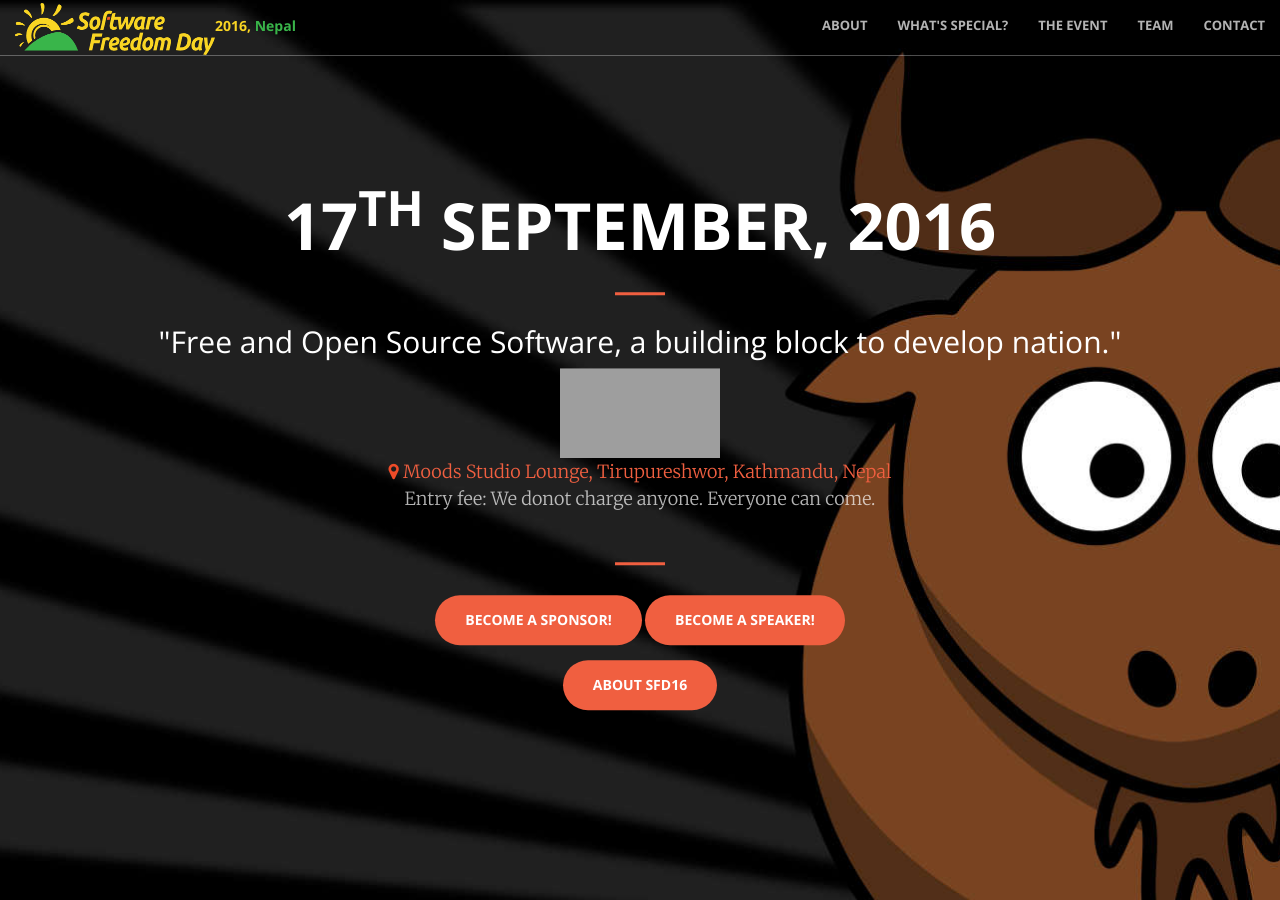
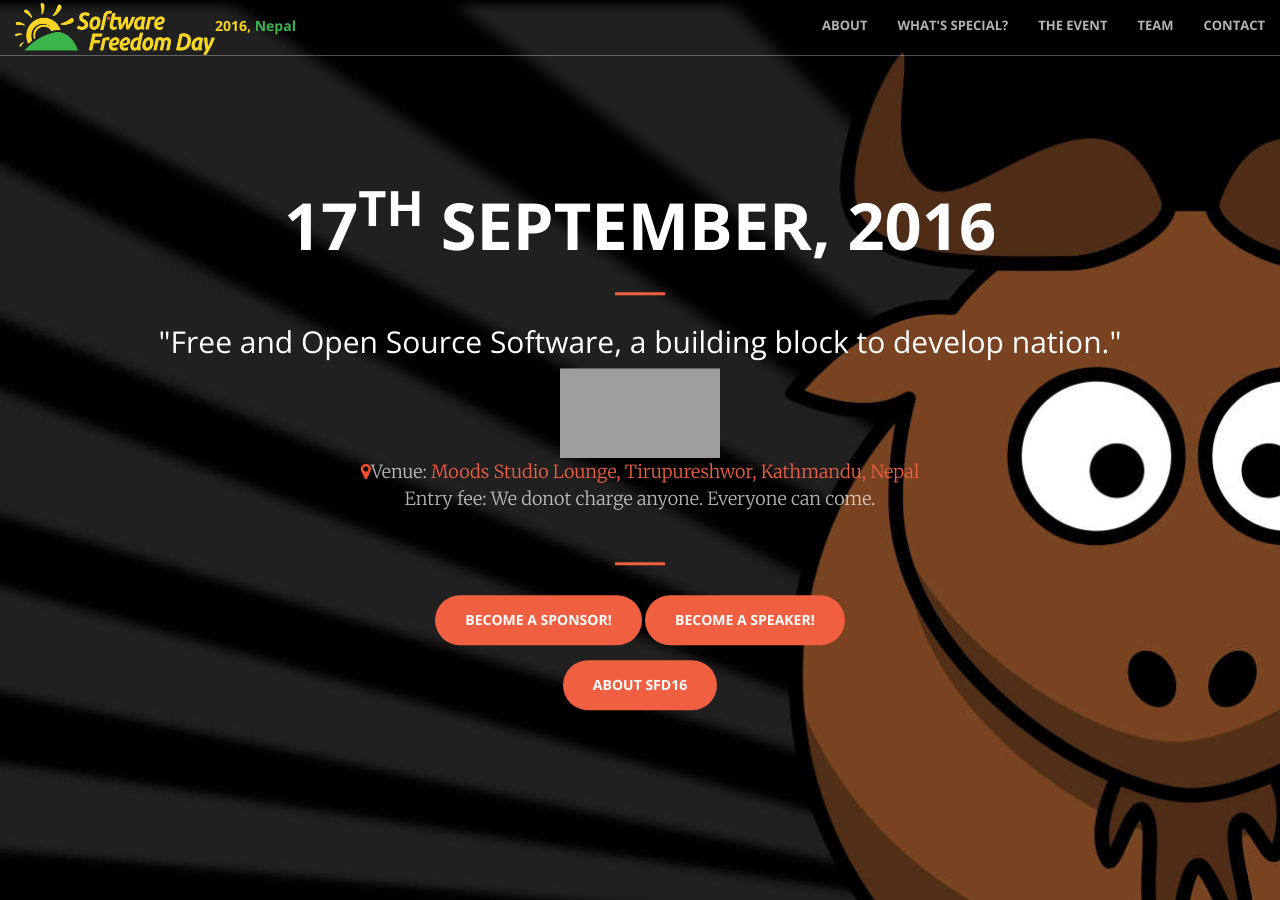
Before and after one commit to foss-np/sfd-2016, a Jekyll site: the page built from index.html, in a window 1280 px wide and 900 px high. Built offline with Jekyll 4.4.1, drawn with Linux system fonts in a browser that asks for light colours; grey boxes are pictures that could not be loaded.

Commit message:
Update header.html

```diff
--- a/_includes/header.html
+++ b/_includes/header.html
@@ -5,7 +5,7 @@
             <hr>
             <h2 class="section-heading">"Free and Open Source Software, a building block to develop nation."</h2>
             <a href="http://www.softwarefreedomday.org/"><img src="http://www.softwarefreedomday.org/countdown/banner1-UTC-4-en.png" border="0" width="160" height="90" alt="Celebrate SFD with us on September 17, 2016!"></a><br>
-            <p><i class="fa fa-map-marker colored" aria-hidden="true"></i> <a href="https://www.google.com.np/maps/place/MOODS+STUDIO+LOUNGE/@27.6913308,85.3167517,17z/data=!4m5!3m4!1s0x39eb19b24524ef9b:0x9096f7f2c5437897!8m2!3d27.6913308!4d85.3167517!6m1!1e1?hl=en">Moods Studio Lounge, Tirupureshwor, Kathmandu, Nepal</a><br>
+            <p><i class="fa fa-map-marker colored" aria-hidden="true"></i>Venue: <a href="https://www.google.com.np/maps/place/MOODS+STUDIO+LOUNGE/@27.6913308,85.3167517,17z/data=!4m5!3m4!1s0x39eb19b24524ef9b:0x9096f7f2c5437897!8m2!3d27.6913308!4d85.3167517!6m1!1e1?hl=en">Moods Studio Lounge, Tirupureshwor, Kathmandu, Nepal</a><br>
 	    Entry fee: We donot charge anyone. Everyone can come.</p><hr>
             <a href="bsponsor.html" class="btn btn-primary btn-xl page-scroll">Become a Sponsor!</a>
             <a href="bspeaker.html" class="btn btn-primary btn-xl page-scroll">Become a Speaker!</a><br>
```
